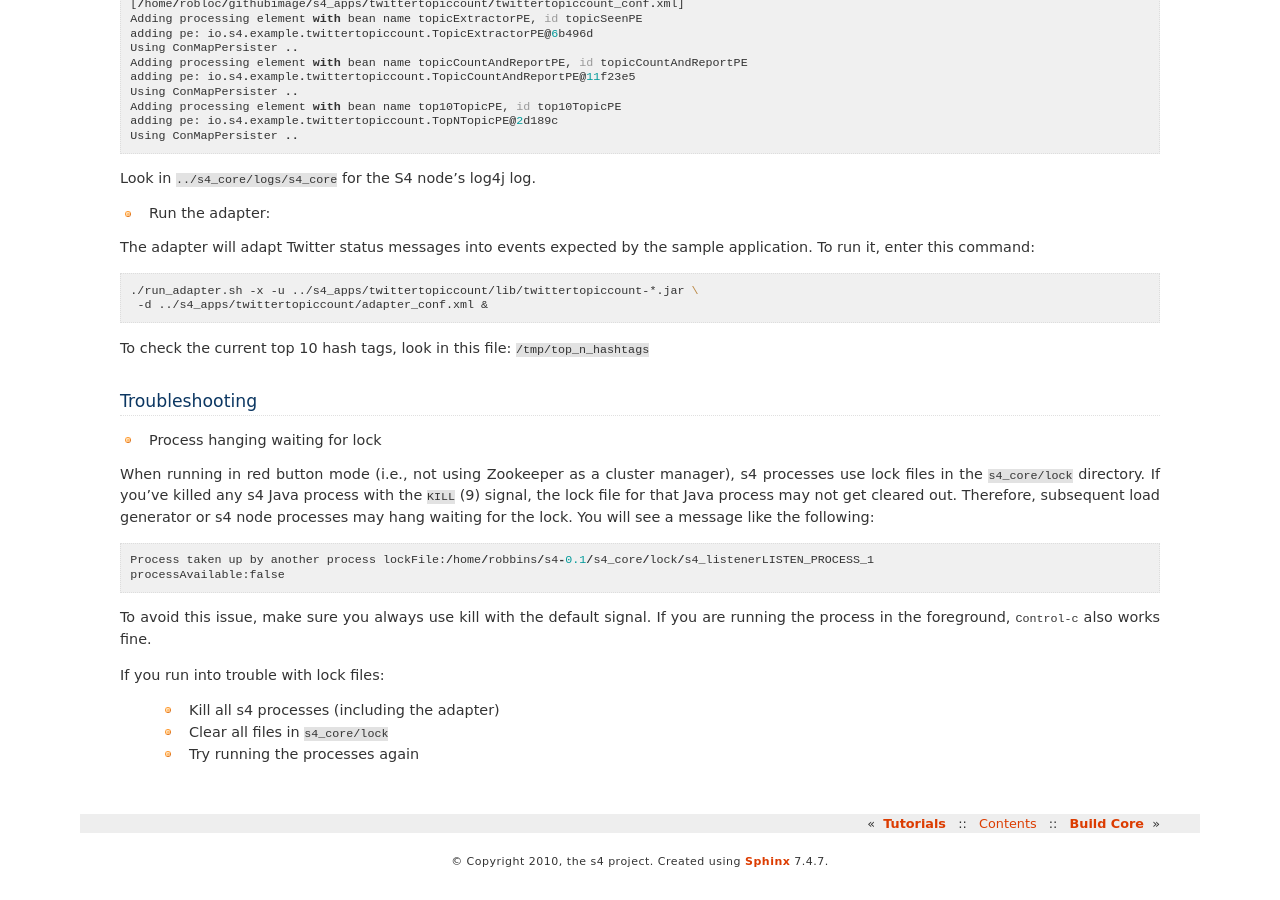
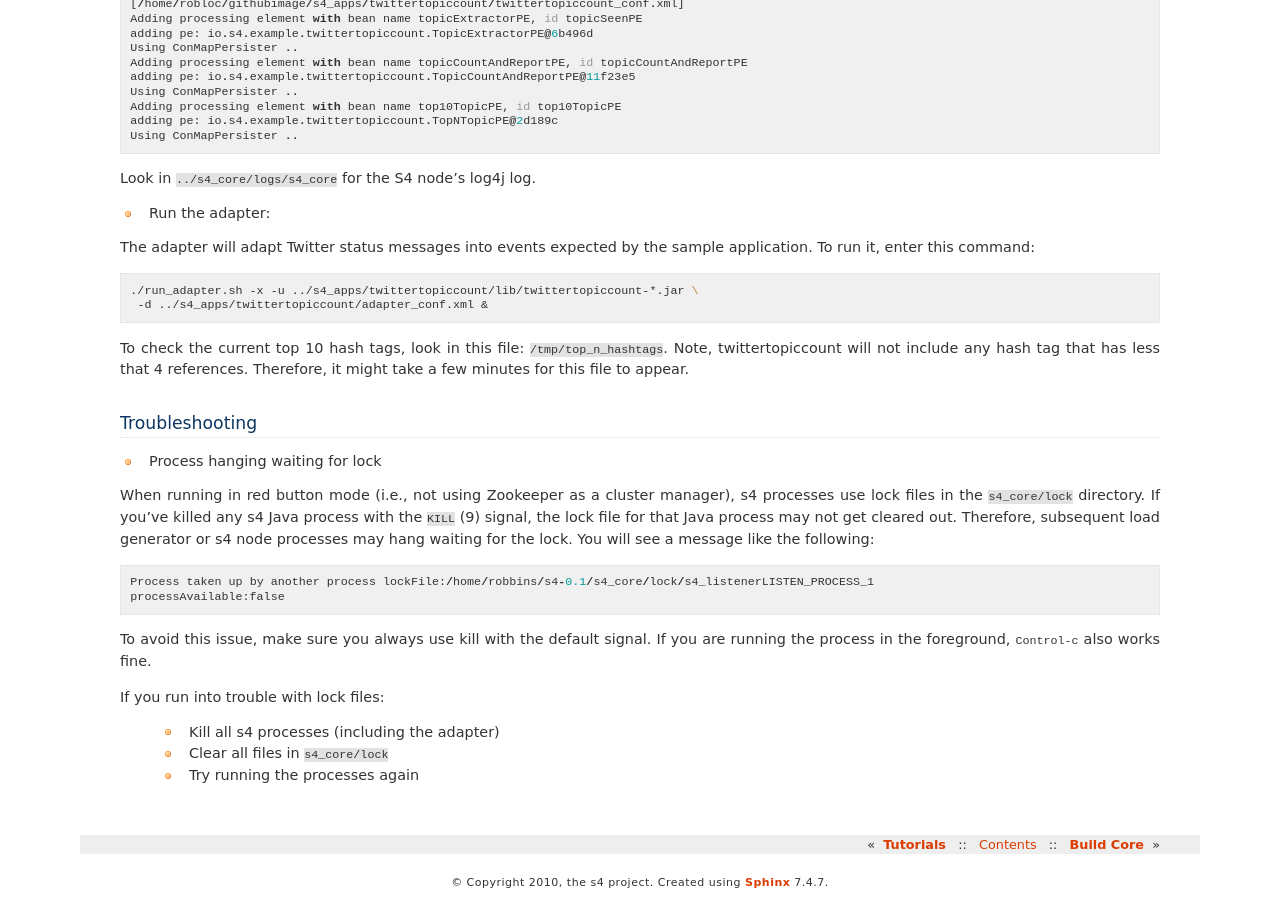
Before and after one commit to s4/docs, a Sphinx documentation site: the page built from source/tutorials/getting_started.rst, in a window 1280 px wide and 900 px high, scrolled down 914 px. Built offline with Sphinx 7.4.7, drawn with Linux system fonts in a browser that asks for light colours; formulas are drawn with MathJax 3; before the commit the page ends 1792 px from its top, so only the background shows below that.

Commit message:
Indicate that top_n_hashtags make take a few minutes to appear

```diff
--- a/source/tutorials/getting_started.rst
+++ b/source/tutorials/getting_started.rst
@@ -59,7 +59,7 @@ The adapter will adapt Twitter status messages into events expected by the sampl
   ./run_adapter.sh -x -u ../s4_apps/twittertopiccount/lib/twittertopiccount-*.jar \
    -d ../s4_apps/twittertopiccount/adapter_conf.xml &
 
-To check the current top 10 hash tags, look in this file: ``/tmp/top_n_hashtags``
+To check the current top 10 hash tags, look in this file: :file:`/tmp/top_n_hashtags`. Note, twittertopiccount will not include any hash tag that has less that 4 references. Therefore, it might take a few minutes for this file to appear.
 
 Troubleshooting
 ---------------
```
